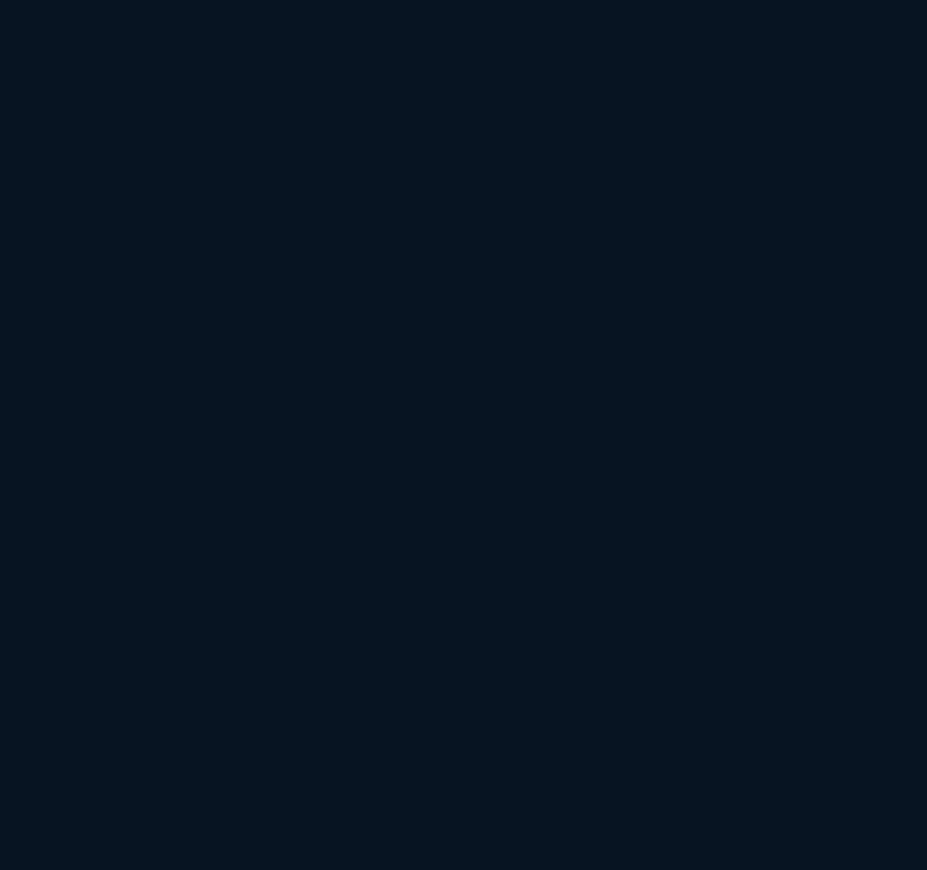
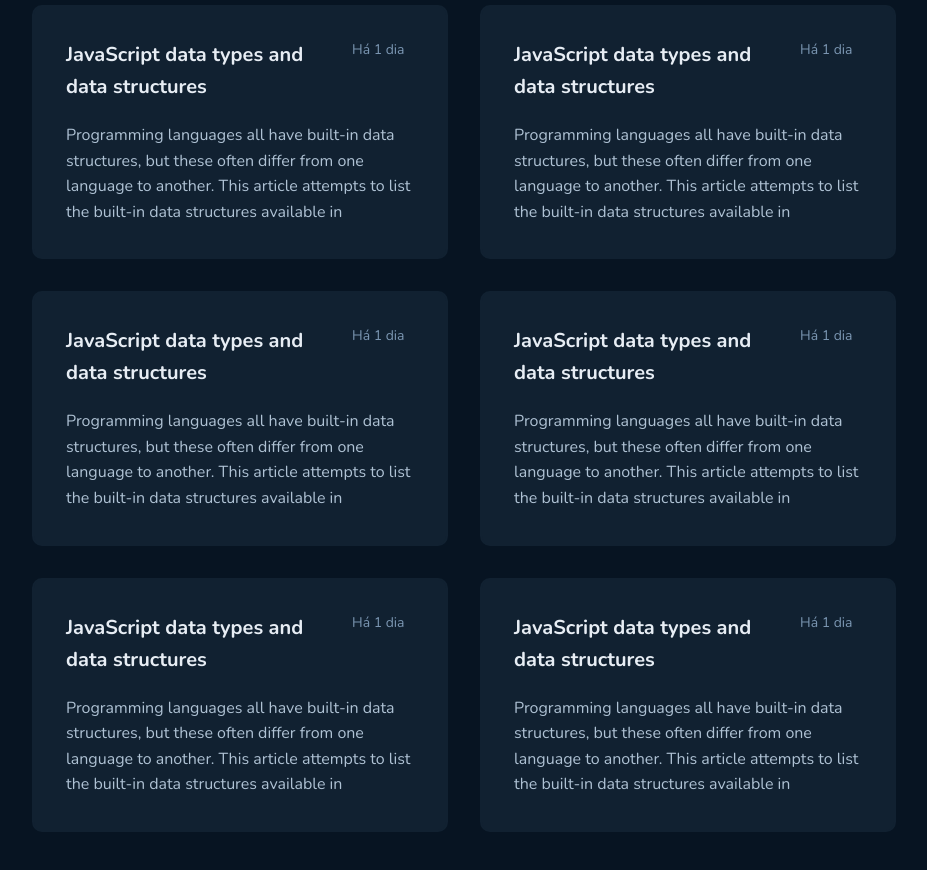
Before and after one commit to brunoseleghin/github-blog, a React (Vite) app: page / in a window 1280 px wide. Shown: the part 600-1470 px from the top of the page, without its empty margins (176-1103 px from the left). Before the commit the page ends 800 px from the top, so only its background shows below. Built offline with nearby package versions, Linux system fonts and the light colour scheme.

Commit message:
added section post

```diff
--- a/src/pages/Home/index.tsx
+++ b/src/pages/Home/index.tsx
@@ -10,6 +10,11 @@
   PublicationsContainer,
   Publications,
   NumbersOfPublications,
+  Post,
+  Title,
+  Created,
+  Resume,
+  SectionPost,
 } from './styles'
 
 import { Header } from '../../components/Header'
@@ -95,7 +100,81 @@
           <NumbersOfPublications>6 publicações</NumbersOfPublications>
         </PublicationsContainer>
 
-        <input type="text" placeholder="Buscar conteúdo" />
+        <input type="text" placeholder="Buscar conteúdo" required />
+
+        <SectionPost>
+          <Post>
+            <div>
+              <Title>JavaScript data types and data structures</Title>
+              <Created>Há 1 dia</Created>
+            </div>
+            <Resume>
+              Programming languages all have built-in data structures, but these
+              often differ from one language to another. This article attempts
+              to list the built-in data structures available in
+            </Resume>
+          </Post>
+
+          <Post>
+            <div>
+              <Title>JavaScript data types and data structures</Title>
+              <Created>Há 1 dia</Created>
+            </div>
+            <Resume>
+              Programming languages all have built-in data structures, but these
+              often differ from one language to another. This article attempts
+              to list the built-in data structures available in
+            </Resume>
+          </Post>
+
+          <Post>
+            <div>
+              <Title>JavaScript data types and data structures</Title>
+              <Created>Há 1 dia</Created>
+            </div>
+            <Resume>
+              Programming languages all have built-in data structures, but these
+              often differ from one language to another. This article attempts
+              to list the built-in data structures available in
+            </Resume>
+          </Post>
+
+          <Post>
+            <div>
+              <Title>JavaScript data types and data structures</Title>
+              <Created>Há 1 dia</Created>
+            </div>
+            <Resume>
+              Programming languages all have built-in data structures, but these
+              often differ from one language to another. This article attempts
+              to list the built-in data structures available in
+            </Resume>
+          </Post>
+
+          <Post>
+            <div>
+              <Title>JavaScript data types and data structures</Title>
+              <Created>Há 1 dia</Created>
+            </div>
+            <Resume>
+              Programming languages all have built-in data structures, but these
+              often differ from one language to another. This article attempts
+              to list the built-in data structures available in
+            </Resume>
+          </Post>
+
+          <Post>
+            <div>
+              <Title>JavaScript data types and data structures</Title>
+              <Created>Há 1 dia</Created>
+            </div>
+            <Resume>
+              Programming languages all have built-in data structures, but these
+              often differ from one language to another. This article attempts
+              to list the built-in data structures available in
+            </Resume>
+          </Post>
+        </SectionPost>
       </main>
     </HomeContainer>
   )
--- a/src/pages/Home/styles.ts
+++ b/src/pages/Home/styles.ts
@@ -124,3 +124,56 @@
   line-height: 160%;
   margin-bottom: 12px;
 `
+
+export const SectionPost = styled.section`
+  display: grid;
+  grid-template-columns: 1fr 1fr;
+  gap: 32px;
+
+  margin-top: 48px;
+  margin-bottom: 100px;
+`
+
+export const Post = styled.div`
+  background-color: ${({ theme }) => theme['base-post']};
+  padding: 32px;
+  border-radius: 10px;
+  border: 2px solid ${({ theme }) => theme['base-post']};
+
+  div {
+    display: flex;
+    gap: 16px;
+    margin-bottom: 20px;
+  }
+
+  cursor: pointer;
+
+  &:hover {
+    border: 2px solid ${({ theme }) => theme['base-label']};
+  }
+`
+
+export const Title = styled.p`
+  color: ${({ theme }) => theme['base-title']};
+  font-size: 1.25rem;
+  font-weight: 700;
+  line-height: 160%;
+  max-width: 270px;
+`
+
+export const Created = styled.span`
+  color: ${({ theme }) => theme['base-span']};
+  font-size: 0.875rem;
+  font-weight: 400;
+  line-height: 160%;
+`
+
+export const Resume = styled.p`
+  color: ${({ theme }) => theme['base-text']};
+  font-size: 1rem;
+  font-weight: 400;
+  line-height: 160%;
+  text-overflow: ellipsis;
+  overflow: hidden;
+  max-width: 352px;
+`
```
